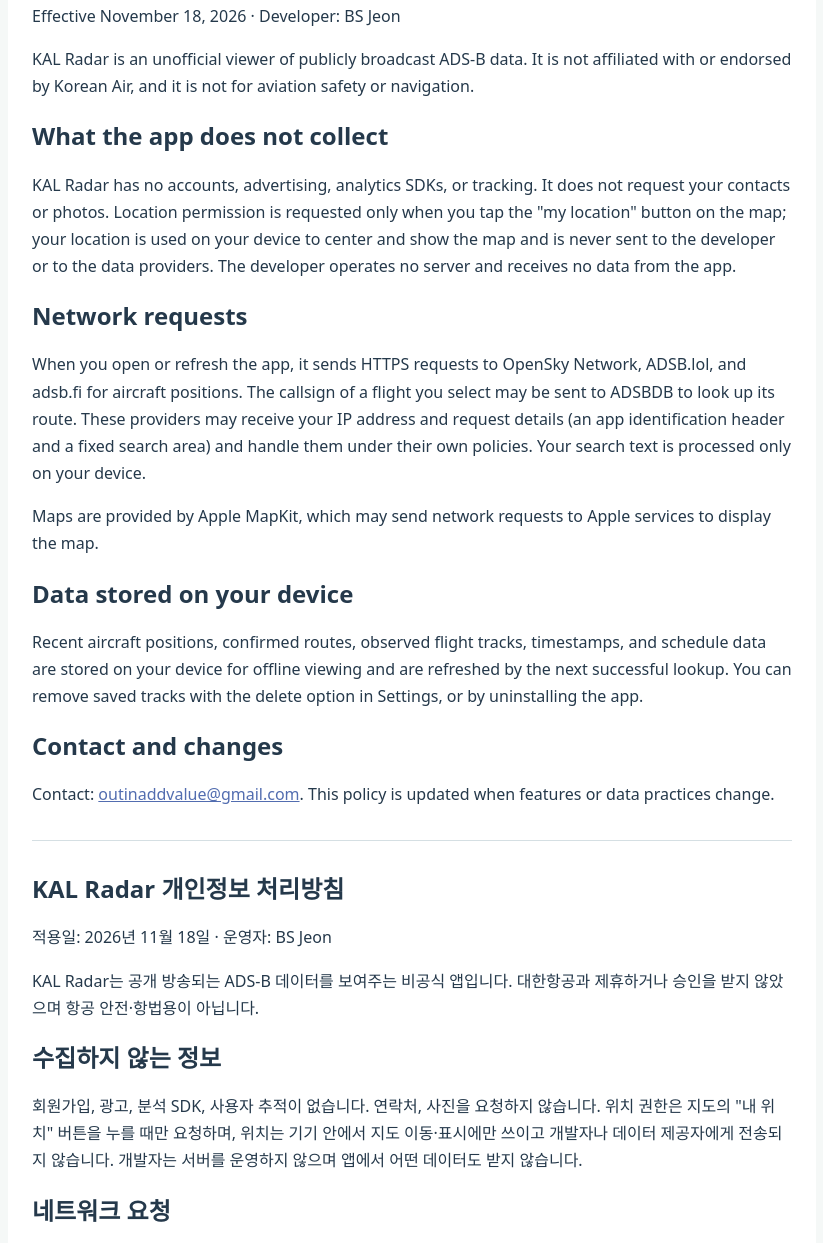
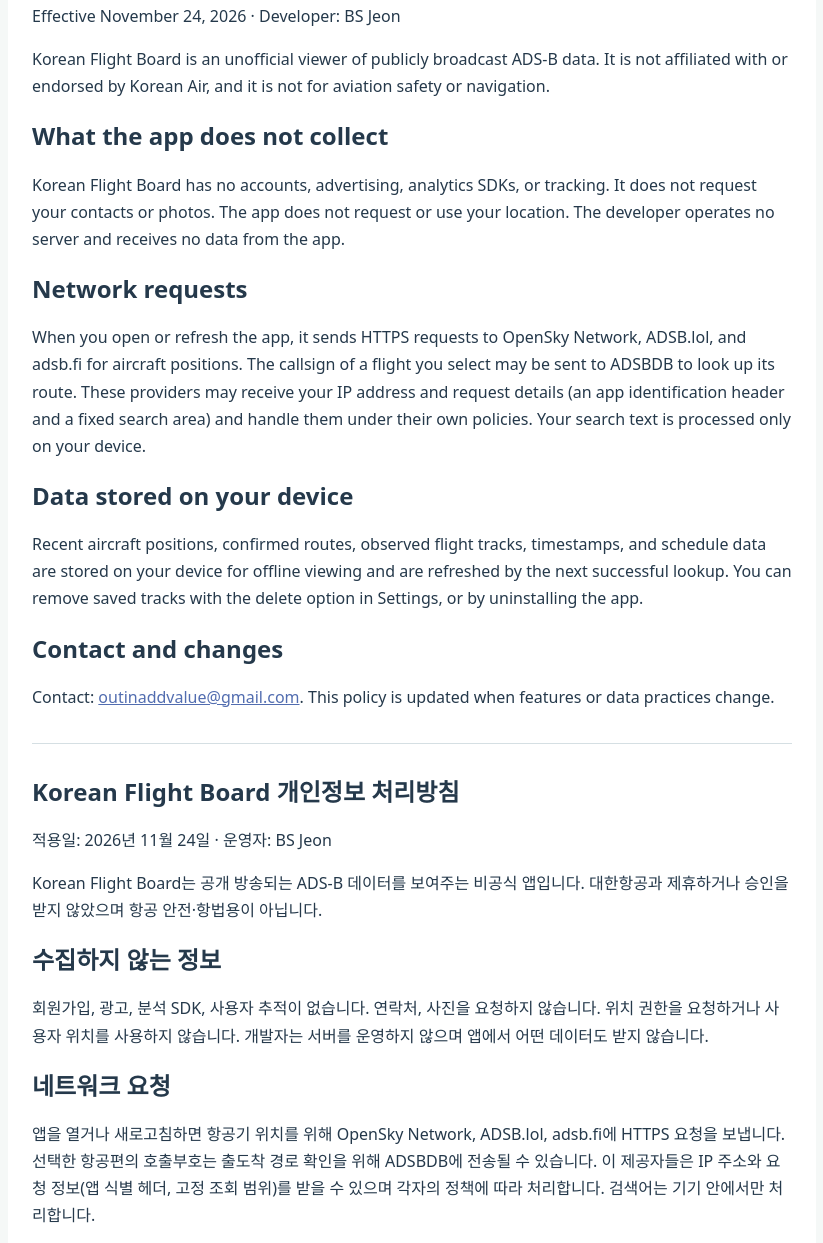
Before and after one commit to outinletter/privacy-policy, a plain HTML site: page kalradar.html in a window 1280 px wide. Shown: the part 124-1367 px from the top of the page, without its empty margins (228-1051 px from the left). Drawn offline with Linux system fonts and the light colour scheme.

Commit message:
KAL Radar 처리방침: 앱 이름 Korean Flight Board로 변경, 위치·지도 문구 삭제
Co-Authored-By: Claude Sonnet 5.5 <noreply@anthropic.com>

```diff
--- a/kalradar.html
+++ b/kalradar.html
@@ -1,21 +1,19 @@
 <!doctype html>
 <html lang="en">
-<head><meta charset="utf-8"><meta name="viewport" content="width=device-width,initial-scale=1"><title>KAL Radar Privacy Policy</title>
+<head><meta charset="utf-8"><meta name="viewport" content="width=device-width,initial-scale=1"><title>Korean Flight Board Privacy Policy</title>
 <style>body{font-family:system-ui,sans-serif;line-height:1.7;margin:0;background:#f5f8f7;color:#25394b}main{max-width:760px;margin:32px auto;padding:24px;background:white;border-radius:16px}h1,h2{line-height:1.3}a{color:#526db0}hr{margin:32px 0;border:0;border-top:1px solid #d5dfe3}</style></head>
 <body><main>
-<section lang="en"><h1>KAL Radar Privacy Policy</h1><p>Effective November 18, 2026 · Developer: BS Jeon</p>
-<p>KAL Radar is an unofficial viewer of publicly broadcast ADS-B data. It is not affiliated with or endorsed by Korean Air, and it is not for aviation safety or navigation.</p>
-<h2>What the app does not collect</h2><p>KAL Radar has no accounts, advertising, analytics SDKs, or tracking. It does not request your contacts or photos. Location permission is requested only when you tap the "my location" button on the map; your location is used on your device to center and show the map and is never sent to the developer or to the data providers. The developer operates no server and receives no data from the app.</p>
+<section lang="en"><h1>Korean Flight Board Privacy Policy</h1><p>Effective November 24, 2026 · Developer: BS Jeon</p>
+<p>Korean Flight Board is an unofficial viewer of publicly broadcast ADS-B data. It is not affiliated with or endorsed by Korean Air, and it is not for aviation safety or navigation.</p>
+<h2>What the app does not collect</h2><p>Korean Flight Board has no accounts, advertising, analytics SDKs, or tracking. It does not request your contacts or photos. The app does not request or use your location. The developer operates no server and receives no data from the app.</p>
 <h2>Network requests</h2><p>When you open or refresh the app, it sends HTTPS requests to OpenSky Network, ADSB.lol, and adsb.fi for aircraft positions. The callsign of a flight you select may be sent to ADSBDB to look up its route. These providers may receive your IP address and request details (an app identification header and a fixed search area) and handle them under their own policies. Your search text is processed only on your device.</p>
-<p>Maps are provided by Apple MapKit, which may send network requests to Apple services to display the map.</p>
 <h2>Data stored on your device</h2><p>Recent aircraft positions, confirmed routes, observed flight tracks, timestamps, and schedule data are stored on your device for offline viewing and are refreshed by the next successful lookup. You can remove saved tracks with the delete option in Settings, or by uninstalling the app.</p>
 <h2>Contact and changes</h2><p>Contact: <a href="mailto:outinaddvalue@gmail.com">outinaddvalue@gmail.com</a>. This policy is updated when features or data practices change.</p></section>
 <hr>
-<section lang="ko"><h1>KAL Radar 개인정보 처리방침</h1><p>적용일: 2026년 11월 18일 · 운영자: BS Jeon</p>
-<p>KAL Radar는 공개 방송되는 ADS-B 데이터를 보여주는 비공식 앱입니다. 대한항공과 제휴하거나 승인을 받지 않았으며 항공 안전·항법용이 아닙니다.</p>
-<h2>수집하지 않는 정보</h2><p>회원가입, 광고, 분석 SDK, 사용자 추적이 없습니다. 연락처, 사진을 요청하지 않습니다. 위치 권한은 지도의 "내 위치" 버튼을 누를 때만 요청하며, 위치는 기기 안에서 지도 이동·표시에만 쓰이고 개발자나 데이터 제공자에게 전송되지 않습니다. 개발자는 서버를 운영하지 않으며 앱에서 어떤 데이터도 받지 않습니다.</p>
+<section lang="ko"><h1>Korean Flight Board 개인정보 처리방침</h1><p>적용일: 2026년 11월 24일 · 운영자: BS Jeon</p>
+<p>Korean Flight Board는 공개 방송되는 ADS-B 데이터를 보여주는 비공식 앱입니다. 대한항공과 제휴하거나 승인을 받지 않았으며 항공 안전·항법용이 아닙니다.</p>
+<h2>수집하지 않는 정보</h2><p>회원가입, 광고, 분석 SDK, 사용자 추적이 없습니다. 연락처, 사진을 요청하지 않습니다. 위치 권한을 요청하거나 사용자 위치를 사용하지 않습니다. 개발자는 서버를 운영하지 않으며 앱에서 어떤 데이터도 받지 않습니다.</p>
 <h2>네트워크 요청</h2><p>앱을 열거나 새로고침하면 항공기 위치를 위해 OpenSky Network, ADSB.lol, adsb.fi에 HTTPS 요청을 보냅니다. 선택한 항공편의 호출부호는 출도착 경로 확인을 위해 ADSBDB에 전송될 수 있습니다. 이 제공자들은 IP 주소와 요청 정보(앱 식별 헤더, 고정 조회 범위)를 받을 수 있으며 각자의 정책에 따라 처리합니다. 검색어는 기기 안에서만 처리합니다.</p>
-<p>지도는 Apple MapKit을 사용하며, 지도 표시를 위해 Apple 서비스에 네트워크 요청이 전달될 수 있습니다. </p>
 <h2>기기에 저장되는 정보</h2><p>최근 항공기 위치, 확인한 경로, 관측한 항적, 저장 시각, 스케줄 자료는 오프라인 열람을 위해 기기에 저장되며 다음 성공 조회로 갱신됩니다. 설정의 삭제 기능이나 앱 삭제로 제거할 수 있습니다.</p>
 <h2>문의와 변경</h2><p>문의: <a href="mailto:outinaddvalue@gmail.com">outinaddvalue@gmail.com</a>. 기능이나 데이터 처리 방식이 변경되면 이 방침을 업데이트합니다.</p></section>
 </main></body></html>
```
